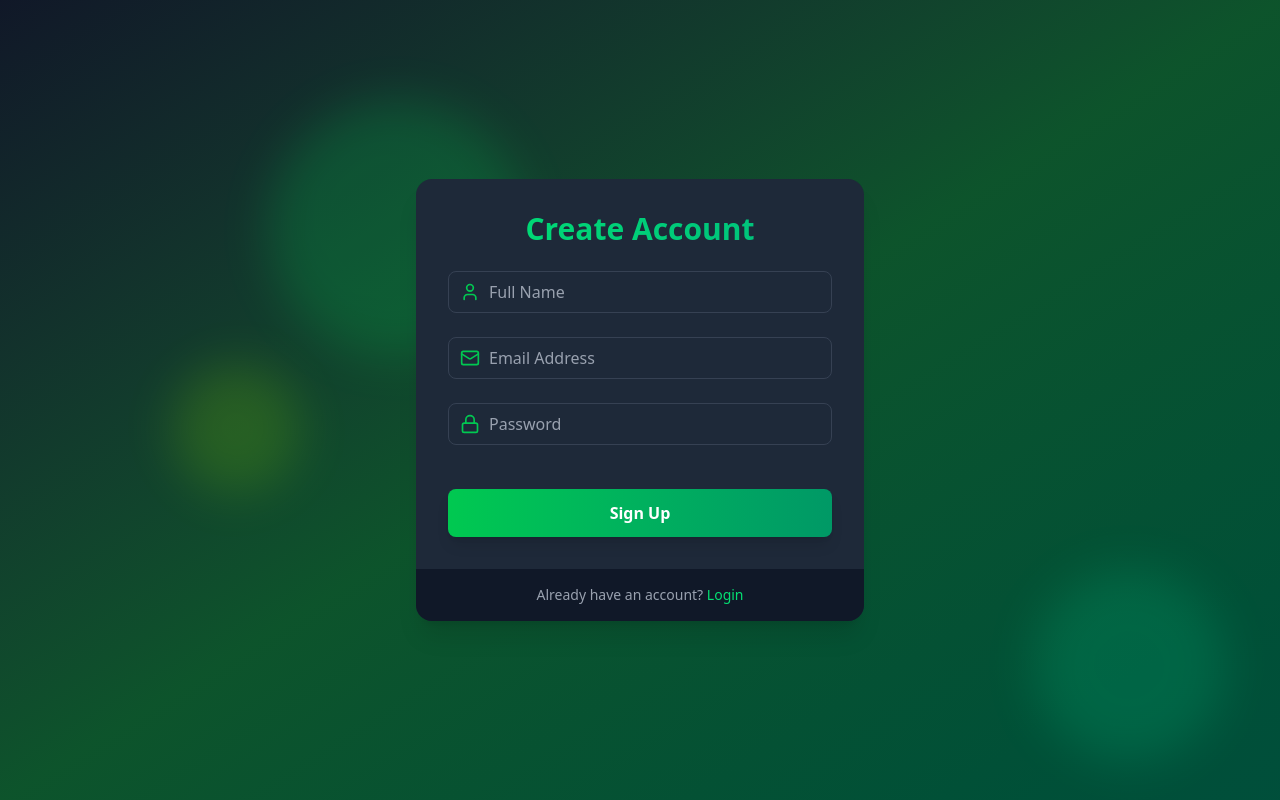
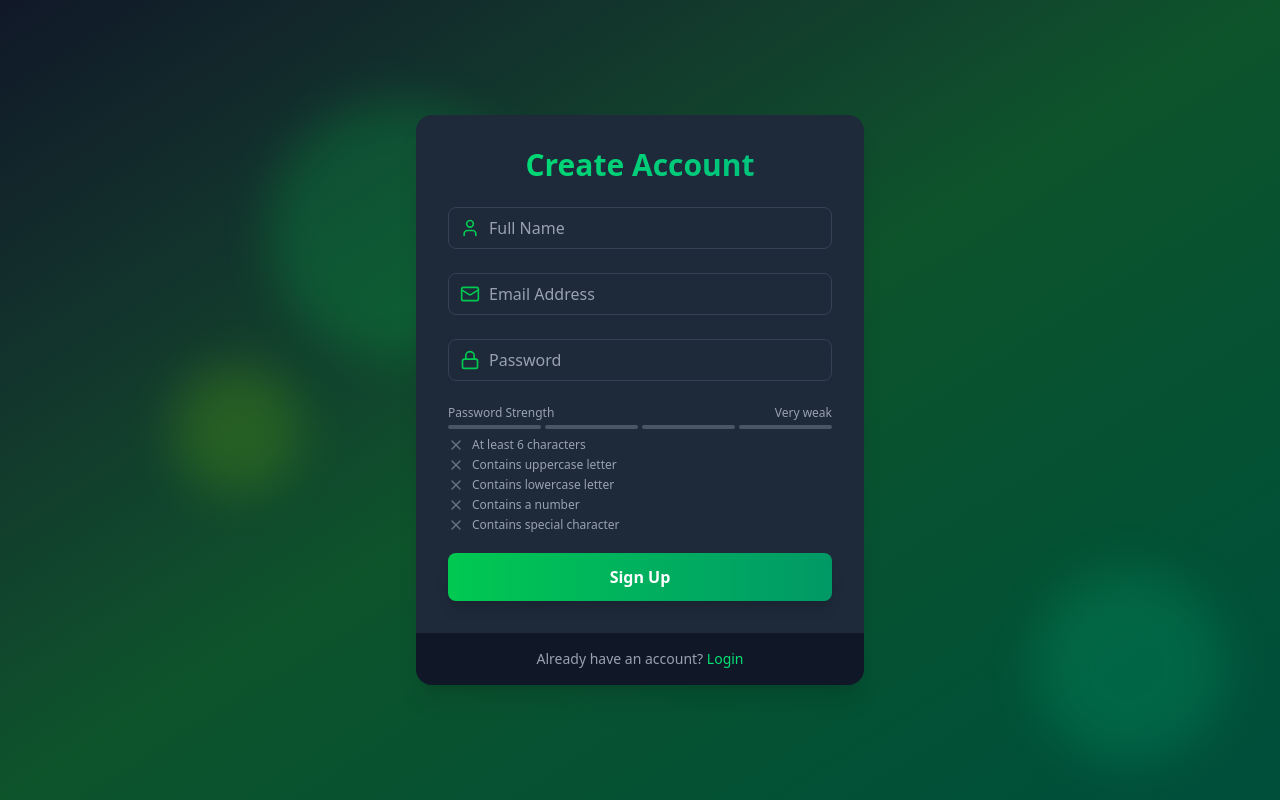
Before and after one commit to baak93/GreenVault, a React (Vite) app in the folder frontend/: page /signup in a window 1280 px wide. Built offline with nearby package versions, Linux system fonts and the light colour scheme.

Commit message:
feat: create password strength meter

```diff
--- /dev/null
+++ b/frontend/src/components/PasswordStrengthMeter.jsx
@@ -0,0 +1,82 @@
+import { Check, X } from "lucide-react";
+
+const PasswordCriteria = ({ password }) => {
+  const criteria = [
+    { label: "At least 6 characters", met: password.length >= 6 },
+    { label: "Contains uppercase letter", met: /[A-Z]/.test(password) },
+    { label: "Contains lowercase letter", met: /[a-z]/.test(password) },
+    { label: "Contains a number", met: /\d/.test(password) },
+    { label: "Contains special character", met: /[^A-Za-z0-9]/.test(password) },
+  ];
+
+  return (
+    <div className="mt-2 space-y-1">
+      {criteria.map((item) => (
+        <div key={item.label} className="flex items-center text-xs">
+          {item.met ? (
+            <Check className="size-4 text-green-500 mr-2" />
+          ) : (
+            <X className="size-4 text-gray-500 mr-2" />
+          )}
+          <span className={item.met ? "text-green-500" : "text-gray-400"}>
+            {item.label}
+          </span>
+        </div>
+      ))}
+    </div>
+  );
+};
+
+const PasswordStrengthMeter = ({ password }) => {
+  const getStrength = (pass) => {
+    let strength = 0;
+    if (pass.length >= 6) strength++;
+    if (pass.match(/[a-z]/) && pass.match(/[A-Z]/)) strength++;
+    if (pass.match(/\d/)) strength++;
+    if (pass.match(/[^A-Za-z0-9]/)) strength++;
+
+    return strength;
+  };
+  const strength = getStrength(password);
+
+  const getColor = (strength) => {
+    if (strength === 0) return "bg-red-500";
+    if (strength === 1) return "bg-red-400";
+    if (strength === 2) return "bg-yellow-500";
+    if (strength === 3) return "bg-yellow-400";
+    return "bg-green-500";
+  };
+
+  const getStrengthText = (strength) => {
+    if (strength === 0) return "Very weak";
+    if (strength === 1) return "Weak";
+    if (strength === 2) return "Fair";
+    if (strength === 3) return "Good";
+    return "Strong";
+  };
+
+  return (
+    <div className="mt-2">
+      <div className="flex justify-between items-center mb-1">
+        <span className="text-xs text-gray-400">Password Strength</span>
+        <span className="text-xs text-gray-400">
+          {getStrengthText(strength)}
+        </span>
+      </div>
+
+      <div className="flex space-x-1">
+        {[...Array(4)].map((_, index) => (
+          <div
+            key={index}
+            className={`h-1 w-1/4 rounded-full transition-colors durantion-300
+                ${index < strength ? getColor(strength) : "bg-gray-600"}
+                `}
+          />
+        ))}
+      </div>
+      <PasswordCriteria password={password} />
+    </div>
+  );
+};
+
+export default PasswordStrengthMeter;
--- a/frontend/src/pages/SignupPage.jsx
+++ b/frontend/src/pages/SignupPage.jsx
@@ -4,6 +4,7 @@
 import { Link } from "react-router-dom";
 
 import Input from "../components/Input";
+import PasswordStrengthMeter from "../components/PasswordStrengthMeter";
 
 function SignupPage() {
   const [name, setName] = useState("");
@@ -46,7 +47,7 @@
           value={password}
           onChange={(e) => setpassword(e.target.value)}
         />
-        {/* Password strength meter */}
+        <PasswordStrengthMeter password={password} />
 
         <motion.button
           className="mt-5 w-full py-3 px-4 bg-gradient-to-r from-green-500 to-emerald-600 text-white font-bold rounded-lg shadow-lg hover:from-green-600 hover:to-emerald-700 focus:outline-none focus:ring-2 focus:ring-green-500 focus:ring-offset-2 focus:ring-offset-gray-900 trasition duration-200"
```
